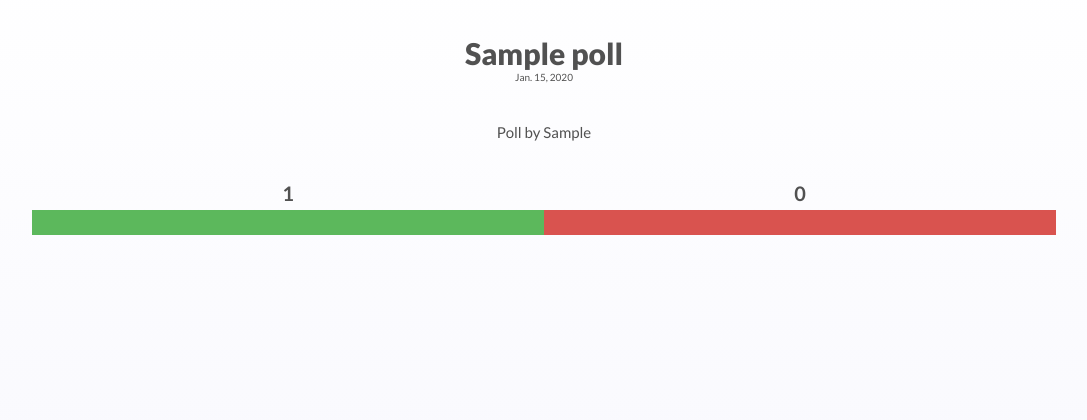
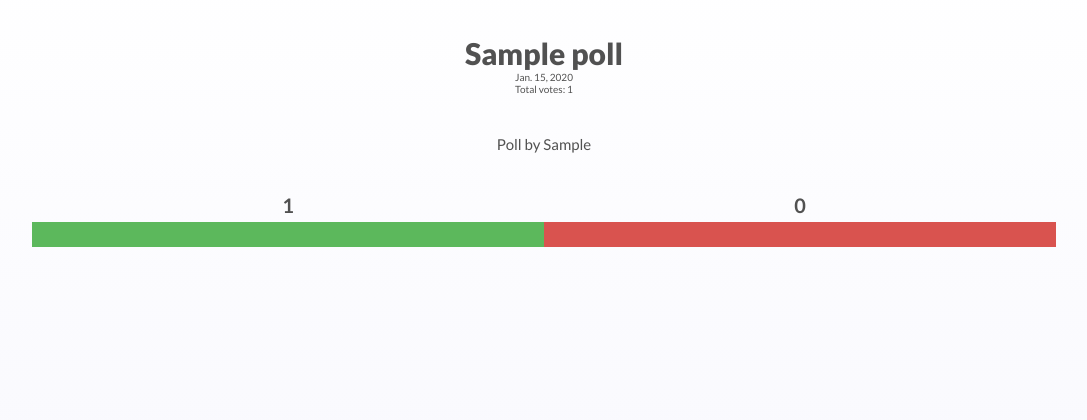
Before and after one commit to Pride-Sin/opinar-source, a Django app: page /poll/overview/1 in a window 1280 px wide. Shown: the part 61-481 px from the top of the page, without its empty margins (96-1183 px from the left). Run offline with Django 3.2, Linux system fonts and the light colour scheme; tables that the repository leaves empty hold one stand-in row (values such as "Sample post"); some libraries are stand-ins or nearby versions.

Commit message:
Added total count to overview page and context

```diff
--- a/polls/views.py
+++ b/polls/views.py
@@ -82,6 +82,7 @@ def poll_overview(request, poll_id):
     # Ammount of votes for True and False in the poll
     true_count = PollVote.objects.filter(vote__vote=True,poll=poll).count()
     false_count = PollVote.objects.filter(vote__vote=False,poll=poll).count()
+    total_count = true_count + false_count
 
-    context = {'poll' : poll, 'user' : user, 'true_count' : true_count, 'false_count' : false_count}
+    context = {'poll' : poll, 'user' : user, 'true_count' : true_count, 'false_count' : false_count, 'total_count' : total_count}
     return render(request, 'polls/poll_overview.html', context=context)
--- a/templates/polls/poll_overview.html
+++ b/templates/polls/poll_overview.html
@@ -6,6 +6,7 @@
     <div class="vote-page__title">
         <h1 class="vote-page__title-text header-primary">{{poll.question}}</h1>
         <p class="vote-page__title-date">{{poll.created}}</p>
+        <p class="vote-page__title-date">Total votes: {{total_count}}</p>
     </div>
 
     <div class="vote-page__description">
```
